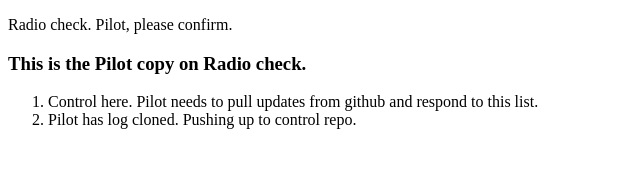
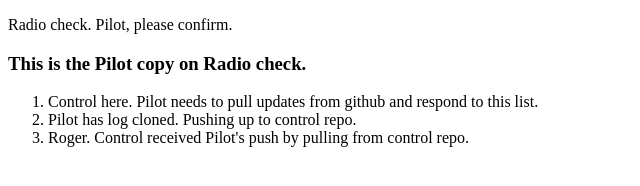
Before and after one commit to bruck71/communication-log-Control, a plain HTML site: page index.html in a window 1280 px wide. Shown: the whole page, without its empty margins (0-640 px from the left). Drawn offline with Linux system fonts and the light colour scheme.

Commit message:
Successfully pulled from control repo with pilot's updates.

```diff
--- a/index.html
+++ b/index.html
@@ -6,6 +6,7 @@
       <ol>
         <li>Control here. Pilot needs to pull updates from github and respond to this list.</li>
         <li>Pilot has log cloned. Pushing up to control repo.</li>
+        <li>Roger. Control received Pilot's push by pulling from control repo.</li>
       </ol>
    </body>
 </html>
```
